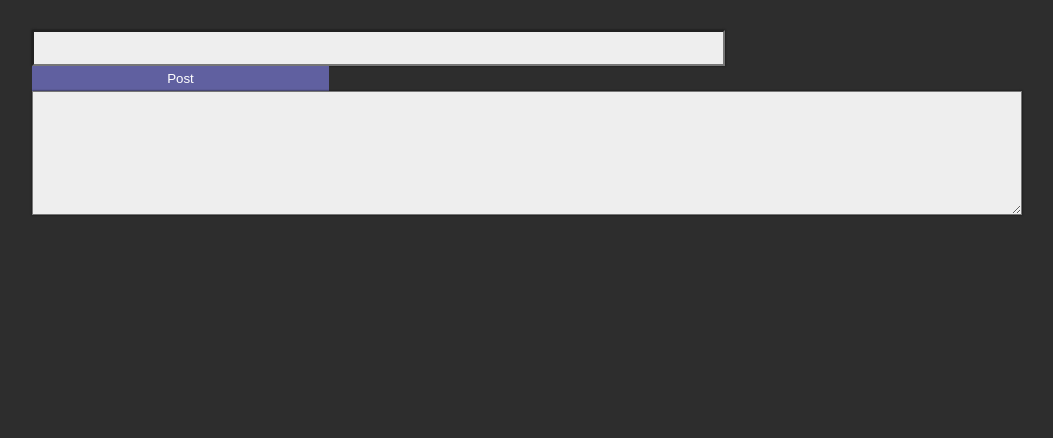
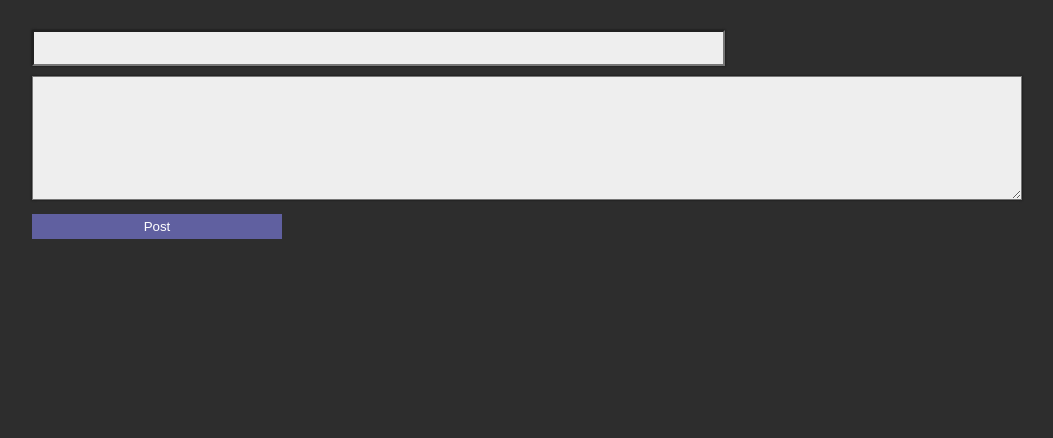
Before and after one commit to QuadPiece/flask-blog, a Flask app: page /write in a window 1280 px wide. Shown: the part 70-508 px from the top of the page, without its empty margins (118-1171 px from the left). Run offline with Flask 2, Linux system fonts and the light colour scheme; the visitor is signed in with stand-in values (Sample User, id 1).

Commit message:
CSS fixes

```diff
--- a/static/style.css
+++ b/static/style.css
@@ -191,6 +191,8 @@ a:hover {
   width: 100%;
   padding: 40px;
   font-size: 14pt;
+  margin-top: 10px;
+  margin-bottom: 10px;
   box-sizing: border-box;
   background-color: #eeeeee;
   color: #2d2d2d;
@@ -216,8 +218,11 @@ a:hover {
 }
 
 .add-entry input[type="submit"] {
-  width: 30%;
+  width: 250px;
+  max-width: 100%;
   margin: 0;
+  margin-left: auto;
+  margin-right: auto;
   border: none;
   outline: none;
   padding: 5px;
--- a/templates/newpost.html
+++ b/templates/newpost.html
@@ -1,12 +1,8 @@
 {% extends "layout.html" %}
 {% block body %}
     <form action="{{ url_for('add_post') }}" method="post" class="add-entry">
-      <span>
-        <input type="text" name="title">
-      </span>
-      <span>
-        <input type="submit" value="Post">
-      </span>
+      <input type="text" name="title">
       <textarea name="text" class="composer"></textarea>
+      <input type="submit" value="Post">
     </form>
 {% endblock %}
```
